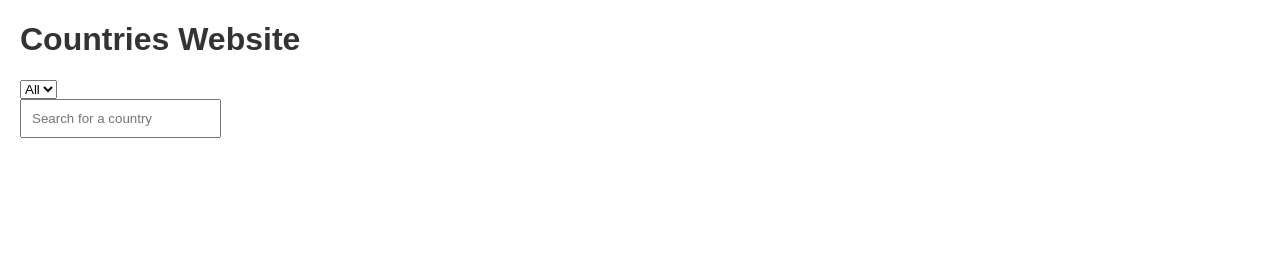
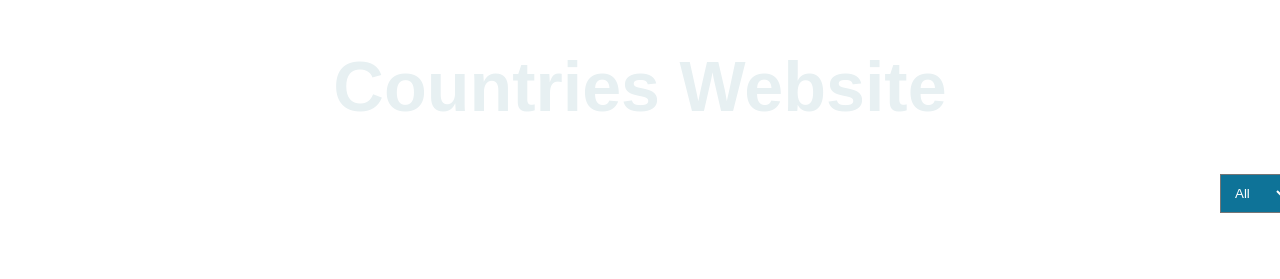
Before and after one commit to ArthurYegoryan/Best-Team-Repo, a plain HTML site: page index.html in a window 1280 px wide. Drawn offline with Linux system fonts and the light colour scheme; no server answers.

Commit message:
Css styling for search input

```diff
--- a/css/style.css
+++ b/css/style.css
@@ -1,34 +1,65 @@
 body {
     font-family: Arial, sans-serif;
     margin: 20px;
+    position: relative;
   }
 
-  h1 {
-    color: #333;
+  #head {
+    color: rgb(231, 240, 242);
+    justify-content: center;
+    display: flex;
+    align-items: center;
+    font-size: 70px;
+  }
+  #country{
+    color:white;
+    background-color: rgb(14, 115, 152);
+    width: 70px;
+    padding: 10px;
+    margin-left: 1200px;
+  }
+  #searchInput{
+    padding: 5px;
+    margin-left: 230px;
+    width: 400px;
   }
 
-  input {
-    padding: 10px;
-    margin-bottom: 10px;
-  }
+.search-bar{
+  width: 100%;
+  max-width: 700px;
+  background: rgba(255, 255, 255, 0.2);
+  padding: 15px;
+  display: flex;
+  align-items: center;
+  border-radius: 60px;
+  backdrop-filter: blur(4px) saturate(180%);
+}
 
-  ul {
-    list-style-type: none;
-    padding: 0;
-  }
+.container{
+  display: flex;
+  align-items: center;
+  justify-content: center;
+}
 
-  li {
-    cursor: pointer;
-    padding: 10px;
-    margin: 5px;
-    border: 1px solid #ddd;
-    background-color: #f9f9f9;
-  }
+.search-bar input{
+  background:transparent;
+  flex: 1;
+  border: 0;
+  outline: none;
+  padding: 24px 20px;
+  font-size: 20px;
+  color: white;
+}
 
-  li:hover {
-    background-color: #ddd;
-  }
+::placeholder{
+  color: white;
+}
 
-  #countryDetails {
-    margin-top: 20px;
-  }
+.search-bar button{
+  border: 0;
+  border-radius: 50%;
+  width: 60px;
+  height: 60px;
+  background: #58629b;
+  cursor: pointer;
+}
```
